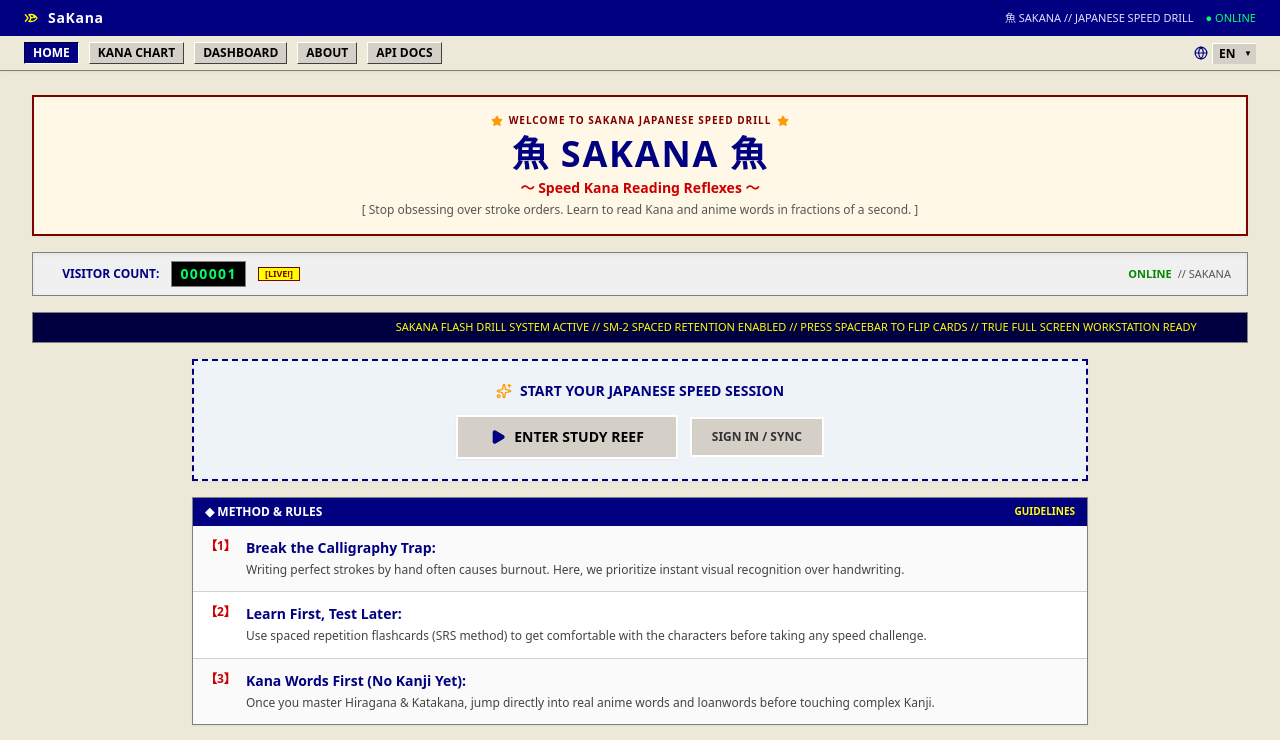
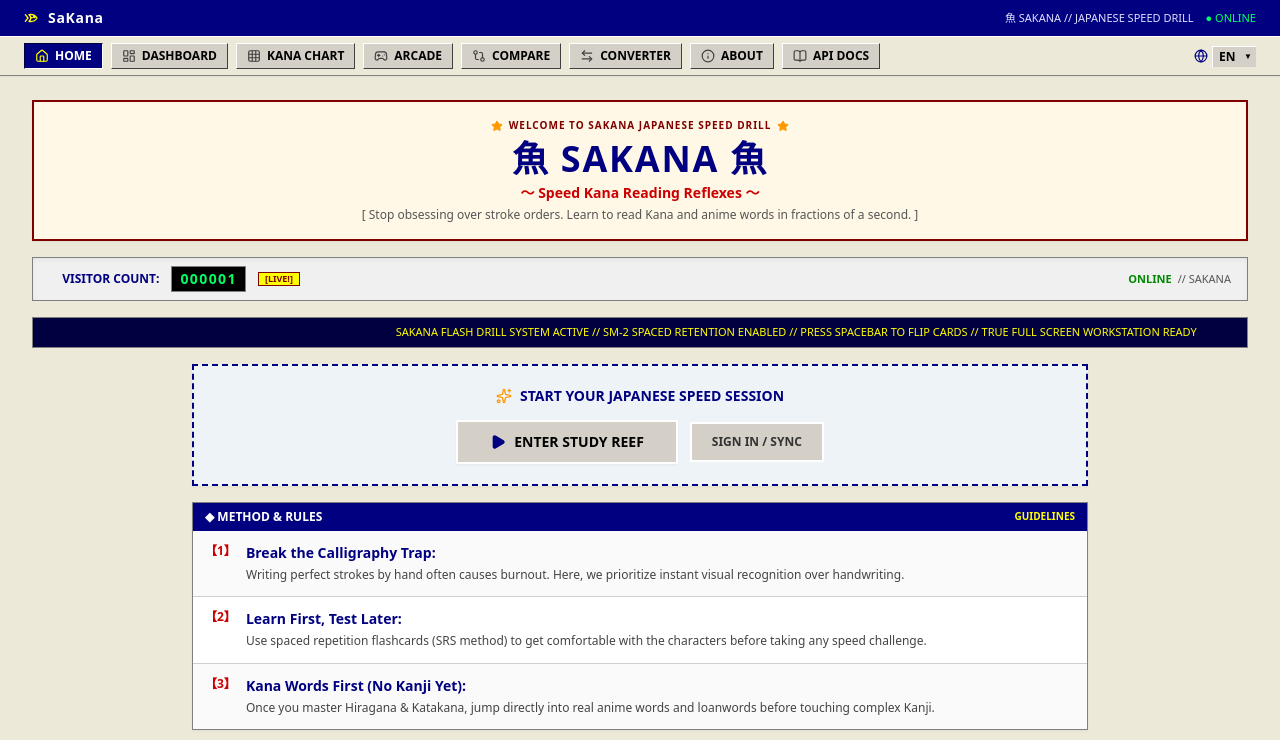
Before and after one commit to kurzagin/japanese-learning, a Next.js app: page / in a window 1280 px wide. Shown: the top 740 px of the page. Built offline with nearby package versions, Linux system fonts and the light colour scheme; no server answers; the database is empty.

Commit message:
feat(nav): rework RetroNavbar with mobile window popup menu and add missing links

```diff
--- a/src/components/RetroNavbar.tsx
+++ b/src/components/RetroNavbar.tsx
@@ -1,10 +1,22 @@
 "use client";
 
-import React from "react";
+import React, { useState, useEffect, useRef } from "react";
 import Link from "next/link";
 import { usePathname } from "next/navigation";
 import { FishIcon } from "@/components/FishIcon";
 import { useLanguage, LanguageSelector } from "@/context/LanguageContext";
+import {
+  Menu,
+  X,
+  Home,
+  LayoutDashboard,
+  Grid,
+  Gamepad2,
+  GitCompare,
+  ArrowLeftRight,
+  Info,
+  BookOpen,
+} from "lucide-react";
 
 interface RetroNavbarProps {
   currentSubtitle?: string;
@@ -13,55 +25,126 @@ interface RetroNavbarProps {
 export function RetroNavbar({ currentSubtitle }: RetroNavbarProps) {
   const { t } = useLanguage();
   const pathname = usePathname();
+  const [mobileMenuOpen, setMobileMenuOpen] = useState(false);
+  const menuRef = useRef<HTMLDivElement>(null);
 
   const navLinks = [
-    { href: "/", label: t.nav.home },
-    { href: "/kana", label: t.nav.kana },
-    { href: "/dashboard", label: t.nav.dashboard },
-    { href: "/about", label: t.nav.about },
-    { href: "/docs", label: t.nav.docs },
+    { href: "/", label: t.nav.home, icon: Home },
+    { href: "/dashboard", label: t.nav.dashboard, icon: LayoutDashboard },
+    { href: "/kana", label: t.nav.kana, icon: Grid },
+    { href: "/minigame", label: t.nav.arcade, icon: Gamepad2 },
+    { href: "/compare", label: t.nav.compare, icon: GitCompare },
+    { href: "/tools/romaji-to-kana", label: t.nav.converter, icon: ArrowLeftRight },
+    { href: "/about", label: t.nav.about, icon: Info },
+    { href: "/docs", label: t.nav.docs, icon: BookOpen },
   ];
 
+  // Close mobile drawer on route change
+  useEffect(() => {
+    setMobileMenuOpen(false);
+  }, [pathname]);
+
+  // Close when clicking outside menu
+  useEffect(() => {
+    if (!mobileMenuOpen) return;
+
+    function handleClickOutside(event: MouseEvent) {
+      if (menuRef.current && !menuRef.current.contains(event.target as Node)) {
+        setMobileMenuOpen(false);
+      }
+    }
+
+    document.addEventListener("mousedown", handleClickOutside);
+    return () => document.removeEventListener("mousedown", handleClickOutside);
+  }, [mobileMenuOpen]);
+
+  // Lock body scroll optionally or keep accessible
+  useEffect(() => {
+    const handleKeyDown = (e: KeyboardEvent) => {
+      if (e.key === "Escape") setMobileMenuOpen(false);
+    };
+    window.addEventListener("keydown", handleKeyDown);
+    return () => window.removeEventListener("keydown", handleKeyDown);
+  }, []);
+
   return (
-    <header className="w-full shrink-0 sticky top-0 z-50 shadow-xs border-b border-[#808080]">
-      {/* Title Bar with Fish Icon & SaKana Branding */}
-      <div className="bg-[#000080] text-white px-3 sm:px-6 py-2 flex items-center justify-between">
+    <header className="w-full shrink-0 sticky top-0 z-50 border-b border-[#808080] shadow-xs select-none">
+      {/* OS Title Bar */}
+      <div className="bg-[#000080] text-white px-3 sm:px-6 py-1.5 sm:py-2 flex items-center justify-between gap-2">
         <Link
           href="/"
-          className="flex items-center gap-2 hover:opacity-90 transition-opacity"
+          className="flex items-center gap-2 hover:opacity-90 transition-opacity min-w-0"
         >
-          <FishIcon className="w-4 h-4 text-[#ffff00]" />
-          <span className="font-bold text-xs sm:text-sm tracking-wider">
+          <FishIcon className="w-4 h-4 text-[#ffff00] shrink-0" />
+          <span className="font-bold text-xs sm:text-sm tracking-wider truncate">
             {t.nav.brand}
             {currentSubtitle ? ` - ${currentSubtitle}` : ""}
           </span>
         </Link>
-        <div className="text-[11px] text-[#e0e0ff] hidden sm:flex items-center gap-3 font-mono">
-          <span>魚 SAKANA // JAPANESE SPEED DRILL</span>
-          <span className="text-[#00ff66]">● ONLINE</span>
+
+        {/* Right side status & controls */}
+        <div className="flex items-center gap-2 shrink-0">
+          <div className="text-[11px] text-[#e0e0ff] hidden md:flex items-center gap-3 font-mono">
+            <span>魚 SAKANA // JAPANESE SPEED DRILL</span>
+            <span className="text-[#00ff66]">● ONLINE</span>
+          </div>
+
+          {/* Mobile-only quick Language & Menu toggles */}
+          <div className="flex sm:hidden items-center gap-1.5">
+            <LanguageSelector />
+            <button
+              type="button"
+              onClick={() => setMobileMenuOpen(!mobileMenuOpen)}
+              aria-label={mobileMenuOpen ? t.nav.close : t.nav.menu}
+              aria-expanded={mobileMenuOpen}
+              className={`flex items-center gap-1 px-2 py-1 text-[11px] font-bold border transition-colors ${
+                mobileMenuOpen
+                  ? "bg-[#000080] text-white border-t-[#000040] border-l-[#000040] border-b-white border-r-white"
+                  : "bg-[#d4d0c8] text-black border-t-white border-l-white border-b-[#404040] border-r-[#404040] active:border-t-[#404040] active:border-l-[#404040] active:border-b-white active:border-r-white"
+              }`}
+            >
+              {mobileMenuOpen ? (
+                <>
+                  <X className="w-3.5 h-3.5 text-white" />
+                  <span>{t.nav.close}</span>
+                </>
+              ) : (
+                <>
+                  <Menu className="w-3.5 h-3.5 text-black" />
+                  <span>{t.nav.menu}</span>
+                </>
+              )}
+            </button>
+          </div>
         </div>
       </div>
 
-      {/* Real Retro Navigation Bar */}
-      <div className="bg-[#ece9d8] px-3 sm:px-6 py-1.5 text-[11px] sm:text-xs flex items-center justify-between gap-2 text-black">
-        <nav className="flex items-center gap-1.5 sm:gap-2.5 overflow-x-auto scrollbar-none" aria-label={t.nav.mainNavigation}>
+      {/* Desktop Navigation Bar (≥ sm) */}
+      <div className="hidden sm:flex bg-[#ece9d8] px-4 sm:px-6 py-1.5 text-xs items-center justify-between gap-2 text-black border-t border-white">
+        <nav
+          className="flex items-center gap-1.5 lg:gap-2 flex-wrap"
+          aria-label={t.nav.mainNavigation}
+        >
           {navLinks.map((item) => {
             const isActive =
               item.href === "/"
                 ? pathname === "/"
                 : pathname?.startsWith(item.href);
 
+            const Icon = item.icon;
+
             return (
               <Link
                 key={item.href}
                 href={item.href}
-                className={`px-2 py-1 sm:py-0.5 border text-[11px] sm:text-xs font-semibold whitespace-nowrap transition-colors ${
+                className={`flex items-center gap-1.5 px-2.5 py-1 border text-xs font-semibold whitespace-nowrap transition-colors ${
                   isActive
                     ? "bg-[#000080] text-white border-t-[#000040] border-l-[#000040] border-b-white border-r-white"
                     : "bg-[#d4d0c8] text-black border-t-white border-l-white border-b-[#404040] border-r-[#404040] hover:bg-[#e4e0d8] active:border-t-[#404040] active:border-l-[#404040] active:border-b-white active:border-r-white"
                 }`}
               >
-                {item.label}
+                <Icon className={`w-3.5 h-3.5 ${isActive ? "text-[#ffff00]" : "text-[#404040]"}`} />
+                <span>{item.label}</span>
               </Link>
             );
           })}
@@ -70,6 +153,60 @@ export function RetroNavbar({ currentSubtitle }: RetroNavbarProps) {
           <LanguageSelector />
         </div>
       </div>
+
+      {/* Mobile Window Popup Menu (< sm) */}
+      {mobileMenuOpen && (
+        <div
+          ref={menuRef}
+          className="sm:hidden absolute top-full left-0 right-0 bg-[#d4d0c8] border-b-2 border-r-2 border-[#404040] border-l border-white shadow-xl animate-in fade-in slide-in-from-top-2 duration-150 z-50"
+        >
+          {/* Menu Title Header */}
+          <div className="bg-[#808080] text-white text-[11px] font-bold px-3 py-1 flex items-center justify-between">
+            <span className="flex items-center gap-1.5">
+              <FishIcon className="w-3.5 h-3.5 text-[#ffff00]" />
+              <span>{t.nav.mainNavigation}</span>
+            </span>
+            <span className="text-[10px] text-[#e0e0e0] font-mono">SAKANA OS</span>
+          </div>
+
+          {/* Menu Items List with Accessible Touch Targets */}
+          <div className="p-2 space-y-1">
+            {navLinks.map((item) => {
+              const isActive =
+                item.href === "/"
+                  ? pathname === "/"
+                  : pathname?.startsWith(item.href);
+
+              const Icon = item.icon;
+
+              return (
+                <Link
+                  key={item.href}
+                  href={item.href}
+                  onClick={() => setMobileMenuOpen(false)}
+                  className={`flex items-center gap-3 px-3 py-2.5 text-xs font-semibold border transition-colors ${
+                    isActive
+                      ? "bg-[#000080] text-white border-t-[#000040] border-l-[#000040] border-b-white border-r-white"
+                      : "bg-[#ece9d8] text-black border-t-white border-l-white border-b-[#808080] border-r-[#808080] hover:bg-[#ffffff] active:bg-[#c0c0c0]"
+                  }`}
+                >
+                  <Icon
+                    className={`w-4 h-4 shrink-0 ${
+                      isActive ? "text-[#ffff00]" : "text-[#000080]"
+                    }`}
+                  />
+                  <span className="flex-1">{item.label}</span>
+                  {isActive && (
+                    <span className="text-[10px] font-mono text-[#ffff00]">
+                      ●
+                    </span>
+                  )}
+                </Link>
+              );
+            })}
+          </div>
+        </div>
+      )}
     </header>
   );
 }
--- a/src/data/i18n.ts
+++ b/src/data/i18n.ts
@@ -13,6 +13,11 @@ export interface TranslationSchema {
     kana: string;
     about: string;
     docs: string;
+    arcade: string;
+    compare: string;
+    converter: string;
+    menu: string;
+    close: string;
     windowTitle: string;
     login: string;
     enter: string;
@@ -387,6 +392,11 @@ export const translations: Record<Locale, TranslationSchema> = {
       kana: "KANA CHART",
       about: "ABOUT",
       docs: "API DOCS",
+      arcade: "ARCADE",
+      compare: "COMPARE",
+      converter: "CONVERTER",
+      menu: "MENU",
+      close: "CLOSE",
       windowTitle: "SaKana",
       login: "LOGIN",
       enter: "ENTER",
@@ -760,6 +770,11 @@ export const translations: Record<Locale, TranslationSchema> = {
       kana: "TABEL KANA",
       about: "TENTANG",
       docs: "DOKUMEN API",
+      arcade: "ARKADE",
+      compare: "PERBANDINGAN",
+      converter: "KONVERTER",
+      menu: "MENU",
+      close: "TUTUP",
       windowTitle: "SaKana",
       login: "MASUK",
       enter: "MASUK KE DASHBOARD",
@@ -1133,6 +1148,11 @@ export const translations: Record<Locale, TranslationSchema> = {
       kana: "五十音図",
       about: "概要",
       docs: "API仕様",
+      arcade: "アーケード",
+      compare: "比較",
+      converter: "変換ツール",
+      menu: "メニュー",
+      close: "閉じる",
       windowTitle: "SaKana",
       login: "ログイン",
       enter: "道場へ入る",
```
